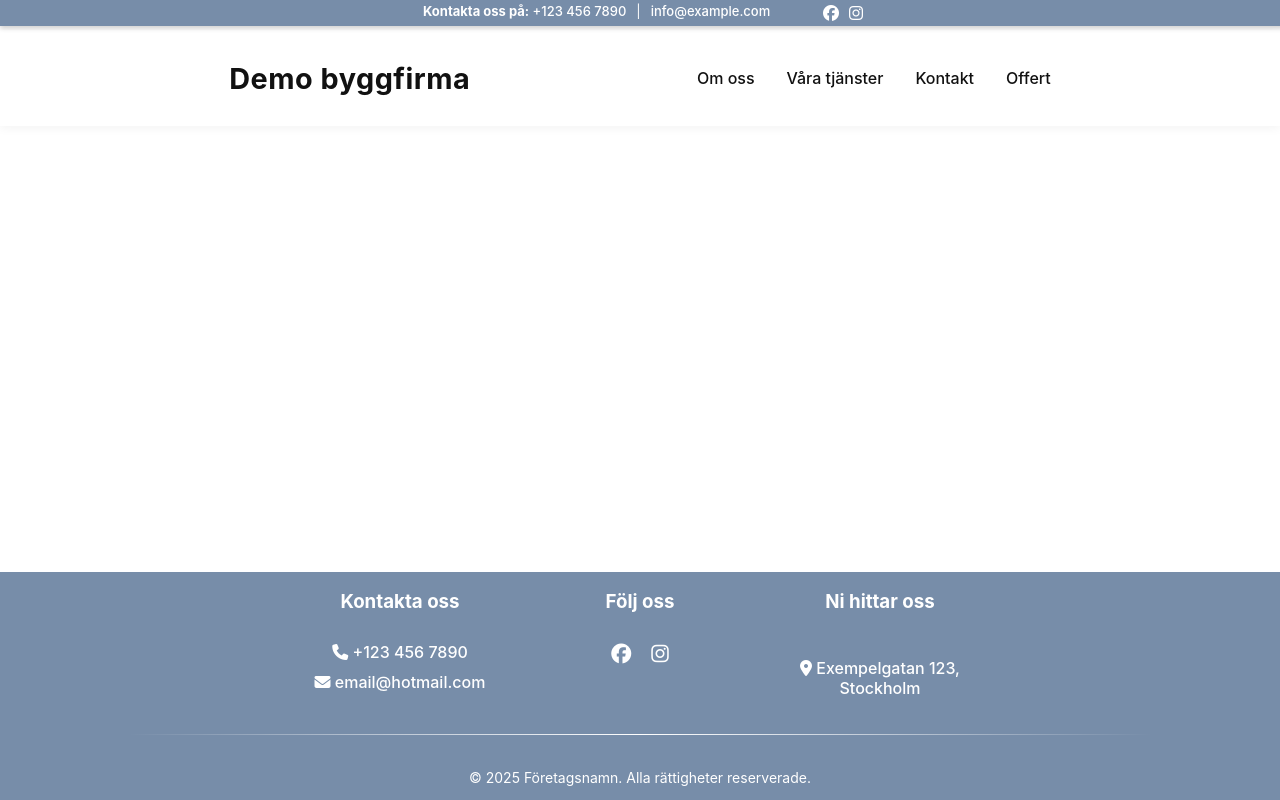
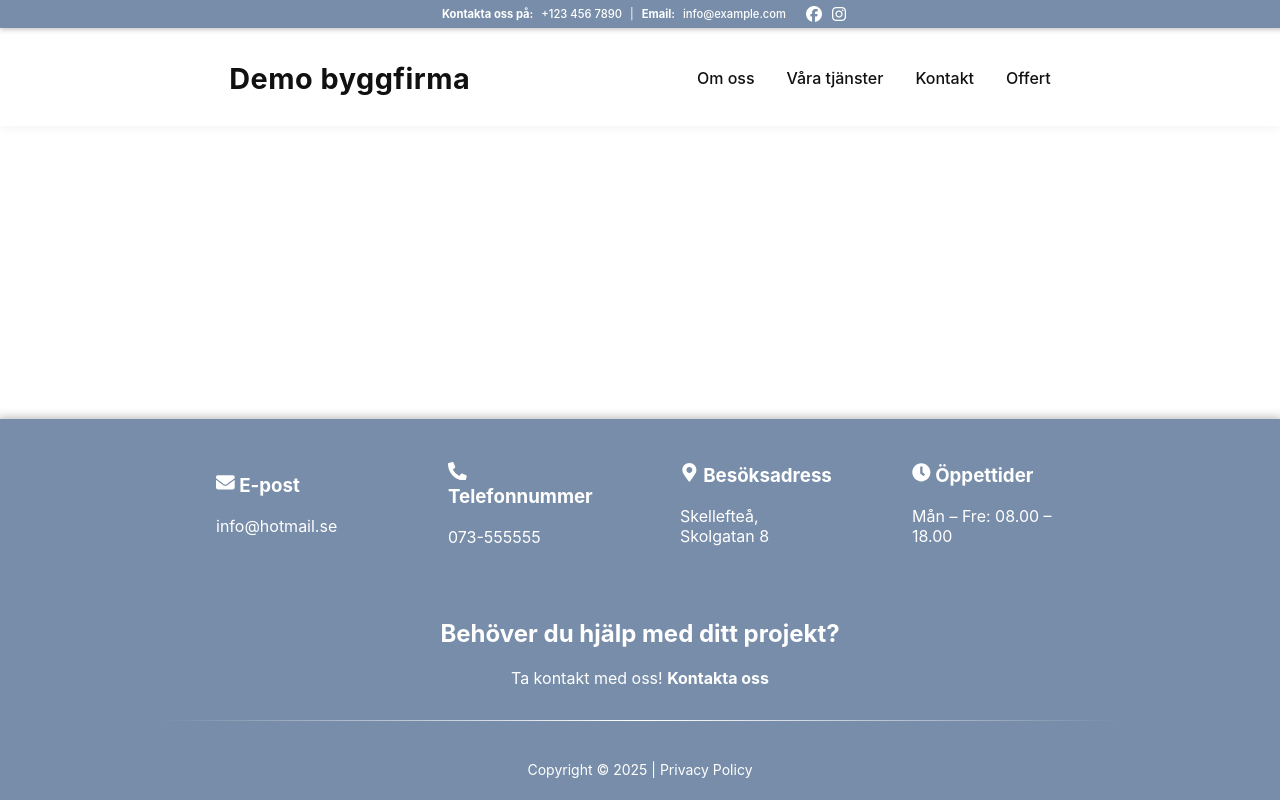
Before and after one commit to Timalexanderandersson/building-site, a React (Create React App) app: page / in a window 1280 px wide. Built offline with nearby package versions, Linux system fonts and the light colour scheme.

Commit message:
footer done

```diff
--- a/package.json
+++ b/package.json
@@ -10,6 +10,7 @@
     "font-awesome": "^4.7.0",
     "react": "^19.1.0",
     "react-dom": "^19.1.0",
+    "react-icons": "^5.5.0",
     "react-scripts": "5.0.1",
     "web-vitals": "^2.1.4"
   },
--- a/src/pages/footer.js
+++ b/src/pages/footer.js
@@ -1,50 +1,47 @@
 import React from 'react';
 import styles from '../styles/footer.module.css';
+import { FaEnvelope, FaPhoneAlt, FaMapMarkerAlt, FaClock } from 'react-icons/fa'; // Importera ikoner
 
 const Footer = () => {
   return (
-    <footer className={styles.footer}>
-      <div className={styles.contactInfo}>
+    <div className={styles.footer}>
       <div className={styles.newdiv}>
-
-          <div className={styles.phone}>
-            <h3>Kontakta oss</h3>
-            <a href="tel:+1234567890">
-              <i className="fas fa-phone"></i> +123 456 7890
-            </a>
-            <a href="mailto:email@hotmail.com">
-              <i className="fas fa-envelope"></i> email@hotmail.com
-            </a>
+        <div className={styles.footerContent}>
+          <div className={styles.footerSection}>
+            <h3><FaEnvelope /> E-post</h3>
+            <p>info@hotmail.se</p>
           </div>
-
-          <div className={styles.socialIcons}>
-            <h3>Följ oss</h3>
-            <div>
-              <a href="https://facebook.com" target="_blank" rel="noopener noreferrer">
-                <i className="fab fa-facebook"></i>
-              </a>
-              <a href="https://instagram.com" target="_blank" rel="noopener noreferrer">
-                <i className="fab fa-instagram"></i>
-              </a>
+          <div className={styles.footerSection}>
+            <h3><FaPhoneAlt /> Telefonnummer</h3>
+            <p>073-555555</p>
+          </div>
+          <div className={styles.footerSection}>
+            <h3><FaMapMarkerAlt /> Besöksadress</h3>
+            <p>Skellefteå, Skolgatan 8</p>
+          </div>
+          <div className={styles.footerSection}>
+            <h3><FaClock /> Öppettider</h3>
+            <p>Mån – Fre: 08.00 – 18.00</p>
           </div>
         </div>
 
-          <div className={styles.address}>
-            <h3>Ni hittar oss</h3>
-            <p>
-              <i className="fas fa-map-marker-alt"></i> Exempelgatan 123, Stockholm
+        <h2 style={{ textAlign: 'center', marginTop: '3rem' }}>
+          Behöver du hjälp med ditt projekt?
+        </h2>
+        <p style={{ textAlign: 'center' }}>
+          <span>Ta kontakt med oss! </span>
+          <a href="/kontakt" className={styles.contactLink}>
+            Kontakta oss
+          </a>
         </p>
 
-          </div>
+        <hr />
 
+        <p className={styles.copyright}>
+          Copyright © 2025 | Privacy Policy
+        </p>
       </div>
     </div>
-
-      <hr />
-      <div className={styles.copyright}>
-        <p>&copy; 2025 Företagsnamn. Alla rättigheter reserverade.</p>
-      </div>
-    </footer>
   );
 };
 
--- a/src/pages/navbar.js
+++ b/src/pages/navbar.js
@@ -9,9 +9,13 @@ const Navbar = () => {
       {/* Contact Bar */}
       <div className={styles.contactBar}>
         <div className={styles.innerbar}>
+
         <span className={styles.contactInfo}>
-          <a href="tel:+1234567890"><strong>Kontakta oss på:</strong> +123 456 7890</a> |
-          <a href="mailto:info@example.com"> info@example.com</a>
+        <span><strong>Kontakta oss på:</strong></span>
+<a href="tel:+1234567890">+123 456 7890</a> |
+<span><strong>Email:</strong></span>
+<a href="mailto:info@example.com">info@example.com</a>
+
         </span>
         <div className={styles.socialIcons}>
           <a href="https://facebook.com" target="_blank" rel="noopener noreferrer">
--- a/src/styles/footer.module.css
+++ b/src/styles/footer.module.css
@@ -1,123 +1,118 @@
-/* === Layout Styling === */
-
-.main-content {
-  flex: 1; /* Fyller den lediga höjden, vilket trycker foten längst ner */
-}
-
 .footer {
   background-color: #778da9;
   color: white;
 
-  text-align: center;
-  display: flex;
-  flex-direction: column;
-  justify-content: center;
-  align-items: center;
+  width: 100%;
+  bottom: 0;
   position: absolute;
-  bottom: 0;
-  width: 100%;
+  box-shadow: 0px 2px 10px 3px rgba(0, 0, 0, 0.3);
 }
 
 .newdiv {
-  display: flex;
-  justify-content: center;
-  align-items: center;
-  flex-direction: column; /* mobil först - staplat */
+
   width: 100%;
-  max-width: 100vh;
+  max-width: 1200px;
+  margin: 0 auto;
 }
 
-.contactInfo {
+.footerContent {
   display: flex;
-  flex-direction: column; /* mobil först - staplat */
+  flex-direction: column;
+  gap: 2rem;
+ justify-content: center;
   align-items: center;
-  gap: 30px;
-  max-width: 90vh;
-  width: 100%;
-}
-
-.phone,
-.socialIcons,
-.address {
-  display: flex;
-  flex-direction: column; /* h3 ovanpå innehållet */
-  align-items: center;
-  justify-content: center;
-  gap: 10px;
-  text-align: center;
   width: 100%;
 
 }
 
-.phone a,
-.address p {
+/* Varje sektion (ikon + text) */
+.footerSection {
+
+  width: 19vh;
+  text-align: left;
+
+
+}
+
+
+.footerSection h4 {
+  font-weight: bold;
+
+  margin-bottom: 0.5rem;
+}
+
+.footerSection p,
+.footerSection a {
+
+  margin: 0;
   color: white;
-  font-weight: 500;
   text-decoration: none;
 }
 
-.socialIcons a {
-  color: white;
-  margin: 0 10px;
-  font-size: 20px;
-  transition: color 0.3s;
+/* Blå accent på länkar */
+.footerSection a:hover {
+  color: #00bfff;
 }
 
-.socialIcons a:hover {
-  color: #111;
-}
-
-/* === HR Styling === */
+/* Horisontell linje */
 hr {
   border: 0;
   height: 1px;
-  margin: 20px 0;
-  background: linear-gradient(to right, transparent, #ffffff, transparent);
+  background: linear-gradient(to right, transparent, white, transparent);
   width: 80%;
+  margin: 2rem auto;
 }
 
 
-/* === Copyright Styling === */
-.copyright p {
+/* Copyright längst ner */
+.copyright {
+  text-align: center;
   font-size: 14px;
+  padding: 1vh;
   color: white;
-  text-align: center;
 }
+.contactLink{
+  color: white;
+  text-decoration: none;
+  font-weight: bold;
+  transition: color 0.3s ease;
+}
+.contactLink:hover{
+  color: #79baff;
 
-/* === Responsive Design === */
+}
+/* Desktop-layout */
 @media (min-width: 768px) {
-  .newdiv {
-    flex-direction: row; /* radvis */
-    justify-content: space-between;
-    align-items: flex-start;
+  .footerContent {
+    flex-direction: row;
+    justify-content: center;
+    align-items: center;
+    text-align: right;
   }
 
-  .contactInfo {
-    flex-direction: row;
-    justify-content: space-between;
-    width: 80%;
-    gap: 40px;
+  .footerSection {
+    text-align: right;
   }
 
-  .phone,
-  .socialIcons,
-  .address {
-    width: auto;
-    align-items: center;
-    flex-direction: column;
-    border-bottom: none;
-    padding-bottom: 0;
-    width: 30vh;
-
+  .newsletterInput {
+    text-align: right;
+  }
+  .footerSection {
+    text-align: left;
+    padding: 3vh;
   }
 
-  .socialIcons {
-    margin-left: auto;
-    margin-right: auto;
+  .footerSection h4 {
+    font-weight: bold;
+    text-align: left;
+    margin-bottom: 0.5rem;
   }
 
-  .phone a,
-  .address p {
-    text-align: center;
+  .footerSection p,
+  .footerSection a {
+    text-align: left;
+    margin: 0;
+    color: white;
+    text-decoration: none;
   }
 }
--- a/src/styles/navbar.module.css
+++ b/src/styles/navbar.module.css
@@ -10,7 +10,7 @@
     justify-content: space-between;
     align-items: center;
     font-size: 13px;
-    padding: 3px;
+    padding: 4px;
     z-index: 1001;
     box-shadow: 0 2px 5px rgba(0, 0, 0, 0.2);
     justify-content: center;
@@ -18,15 +18,21 @@
 
   .innerbar {
     display: flex;
-    width: 55vh;
+    width: auto;
+    gap: 10px;
     display: flex;
     justify-content: space-between;
   }
 
   .contactInfo {
     display: flex;
-    gap: 10px;
+    gap: 0.5rem;
+    align-items: center;
+    flex-wrap: wrap; /* ifall det blir för smalt */
+    font-size: 0.7rem;
+
   }
+
 
   .contactInfo a {
     color: white;
@@ -44,6 +50,7 @@
     margin-left: 10px;
     font-size: 16px;
     transition: color 0.3s;
+    margin-bottom:auto;
   }
 
   .socialIcons a:hover {
```
Also changed, not shown: 1 other file (tests, documents, lock files or other folders). Lines whose indentation alone changed are shown as unchanged.
